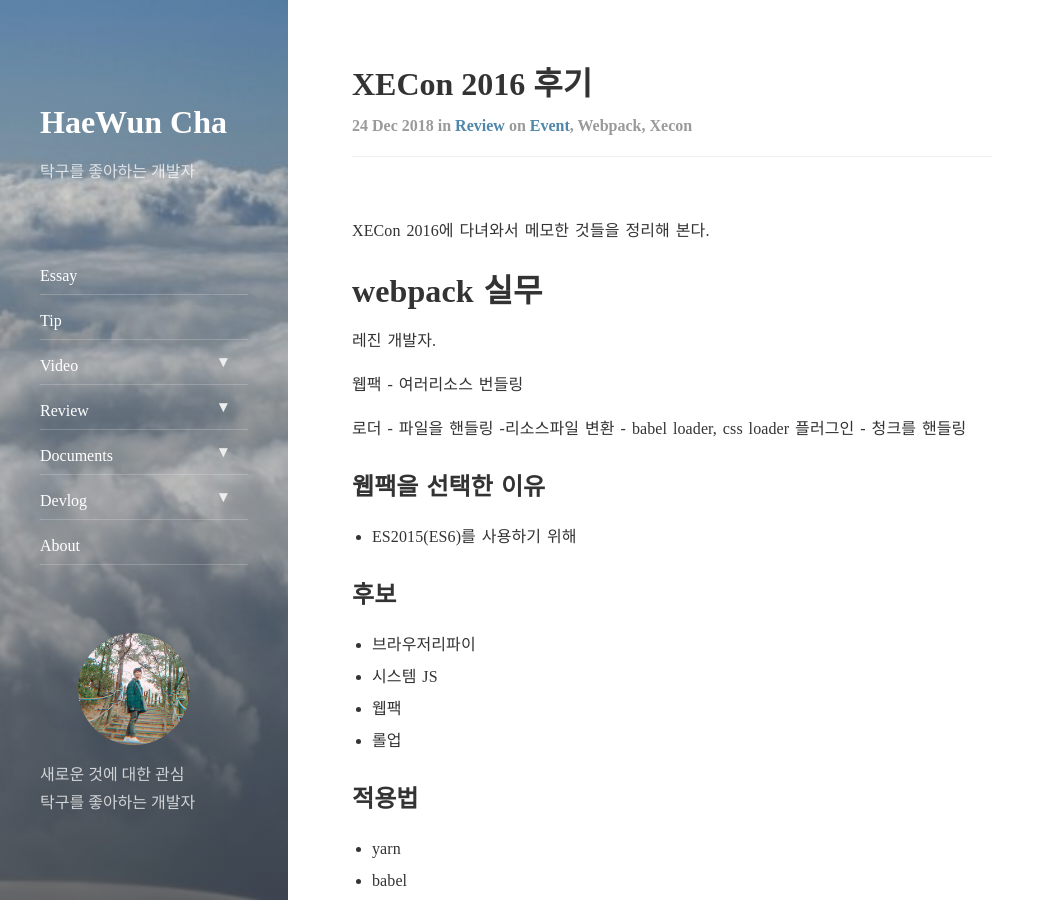
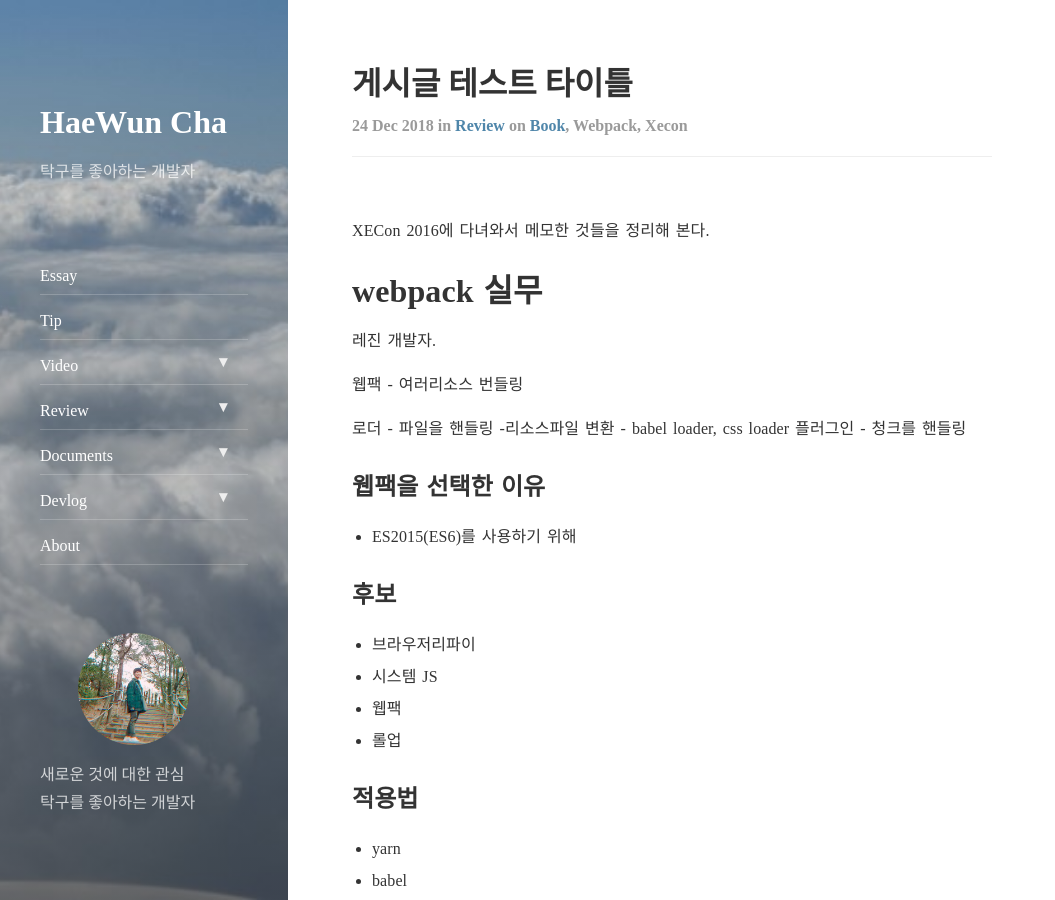
Before and after one commit to chahaun/chahaun.github.io, a Jekyll site: the page built from _posts/2018-12-24-XECon2016 후기.markdown, in a window 1280 px wide and 900 px high. Shown: the whole window, without its empty margins (0-1055 px from the left). Built offline with Jekyll 4.4.1, drawn with Linux system fonts in a browser that asks for light colours; nearby versions of some CDN libraries; comment, search, counter and statistics services are not loaded.

Commit message:
Update 2018-12-24-XECon2016 후기.markdown

```diff
--- a/_posts/2018-12-24-XECon2016 후기.markdown
+++ b/_posts/2018-12-24-XECon2016 후기.markdown
@@ -1,9 +1,9 @@
 ---
 layout: post
-title:  "XECon 2016 후기"
-subtitle:   "XECon 2016에 다녀와서 메모한 것들을 정리해 본다."
+title:  "게시글 테스트 타이틀"
+subtitle:   "게시글 테스트의 서브타이틀"
 categories: review
-tags: event webpack xecon
+tags: book webpack xecon
 ---
 
 XECon 2016에 다녀와서 메모한 것들을 정리해 본다.
```
